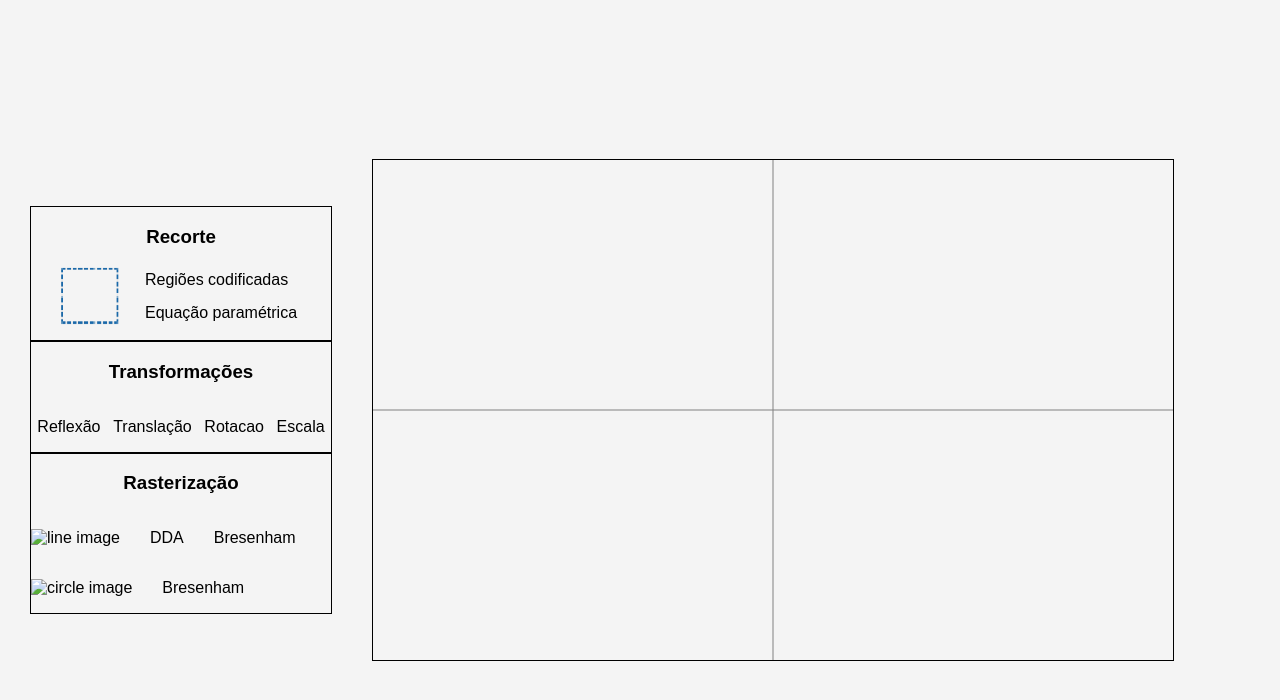
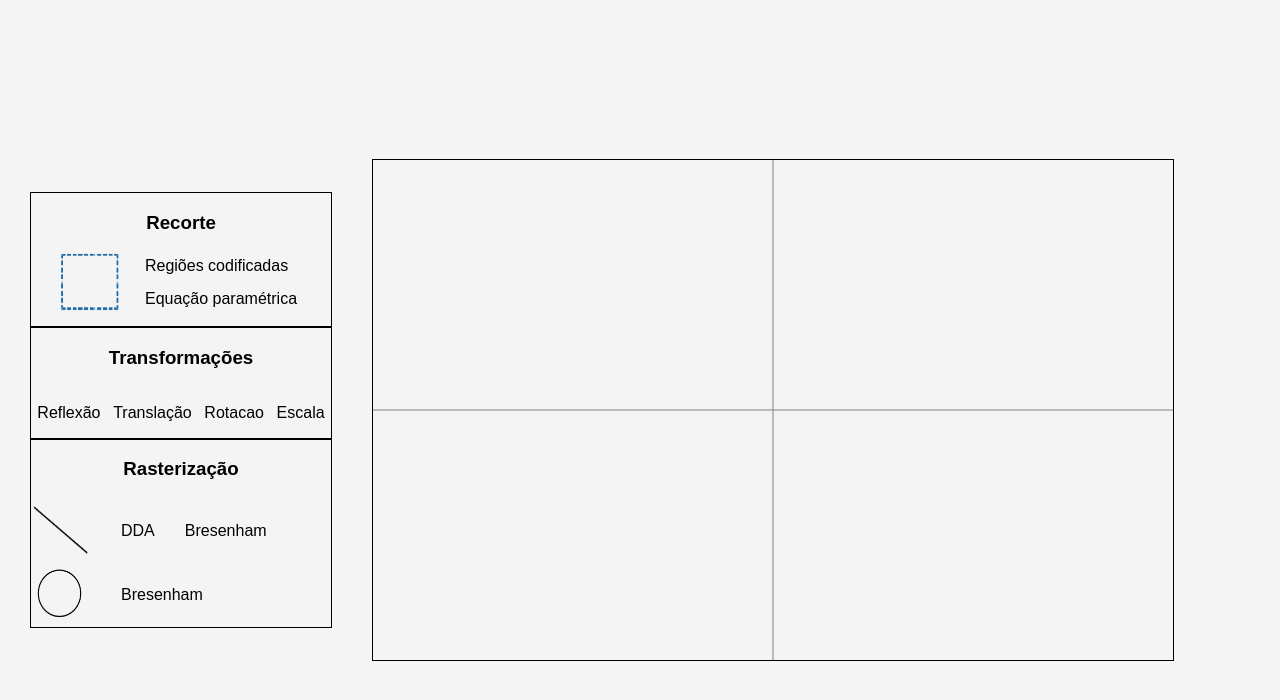
Before and after one commit to ribeir099/mini-paint, a plain HTML site: page index.html in a window 1280 px wide. Drawn offline with Linux system fonts and the light colour scheme; the site is published under a folder, as on GitHub Pages, so addresses that start at the root find nothing.

Commit message:
fix/ file import bugs in index.html

```diff
--- a/index.html
+++ b/index.html
@@ -74,7 +74,7 @@
           </div>
           <div class="shape-items-container flex align-center">
             <div class="image-icon">
-              <img src="/assets/line.png" alt="line image" />
+              <img src="./assets/line.png" alt="line image" />
             </div>
             <div id="dda" class="single-text">
               <p>DDA</p>
@@ -85,7 +85,7 @@
           </div>
           <div class="shape-items-container flex align-center">
             <div class="image-icon">
-              <img src="/assets/circle.png" alt="circle image" />
+              <img src="./assets/circle.png" alt="circle image" />
             </div>
             <div id="circle" class="single-text"><p>Bresenham</p></div>
           </div>
@@ -94,7 +94,6 @@
       <canvas id="paintCanvas" width="800" height="500"></canvas>
       <aside class="flex"></aside>
     </main>
-    <!-- <script src="script.js"></script> -->
     <script type="module" src="./js/canvas.js"></script>
     <script type="module" src="./js/events.js"></script>
     <script type="module" src="./js/shapes.js"></script>
```
